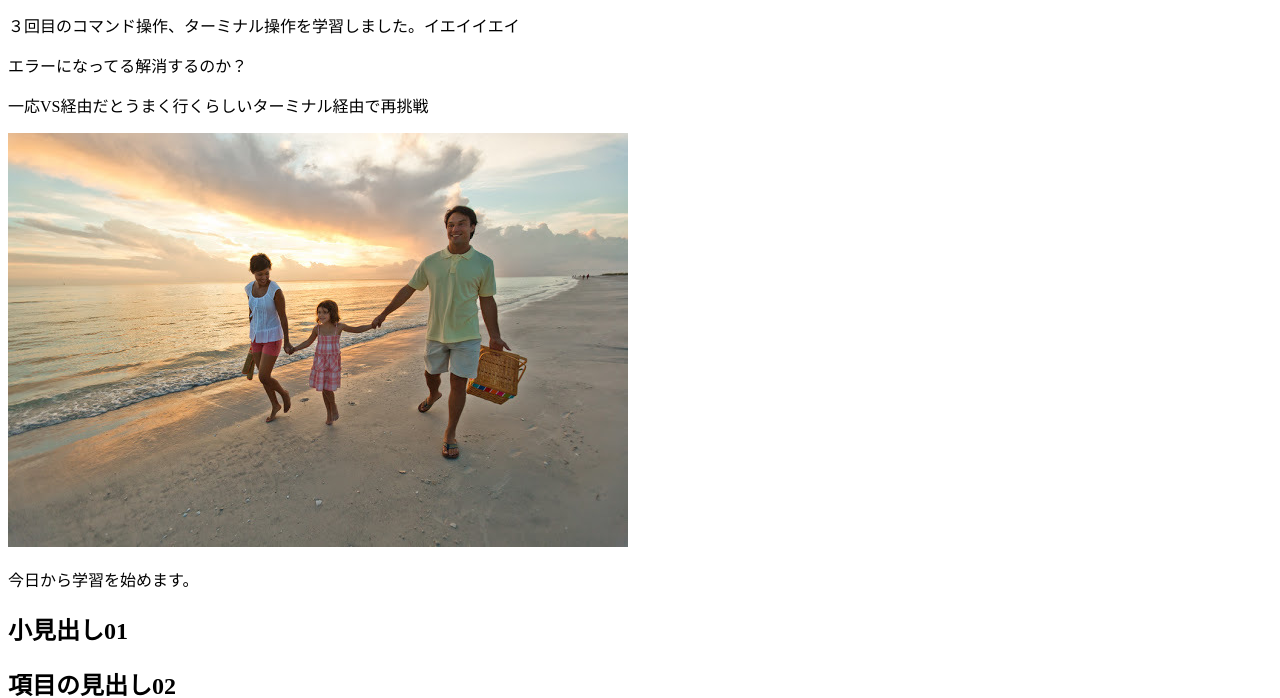
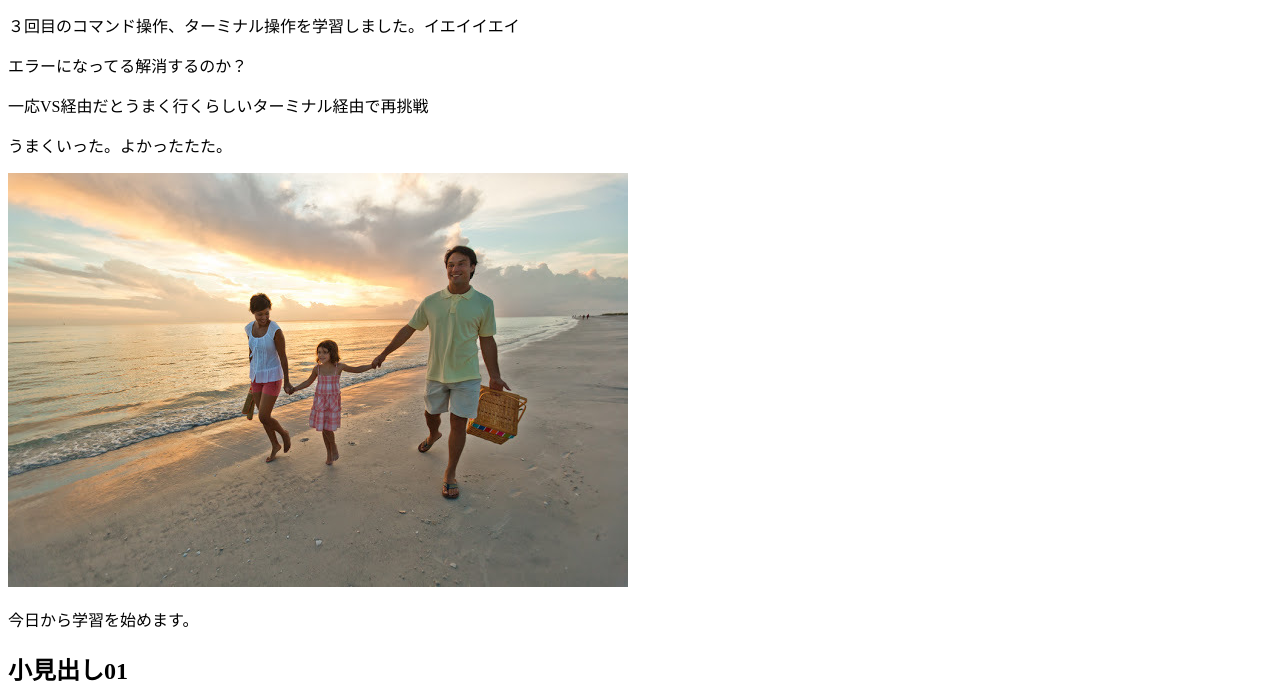
Before and after one commit to toshihiroozeki/lesson_test, a plain HTML site: page index.html in a window 1280 px wide. Shown: the part 116-814 px from the top of the page. Drawn offline with Linux system fonts and the light colour scheme.

Commit message:
問題解決

```diff
--- a/index.html
+++ b/index.html
@@ -11,6 +11,7 @@
     <p>３回目のコマンド操作、ターミナル操作を学習しました。イエイイエイ</p>
     <p>エラーになってる解消するのか？</p>
     <p>一応VS経由だとうまく行くらしいターミナル経由で再挑戦</p>
+    <p>うまくいった。よかったたた。</p>
     <p><img src="abc.jpg" alt="家族旅行"></p>
 
 
```
